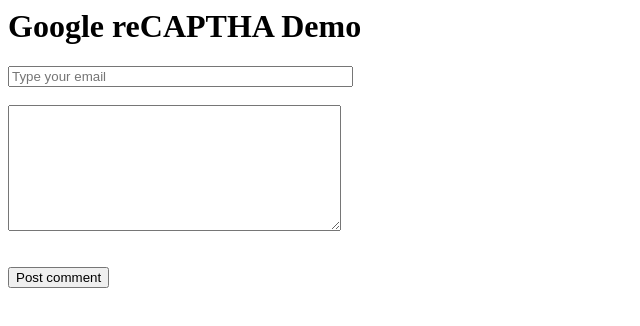
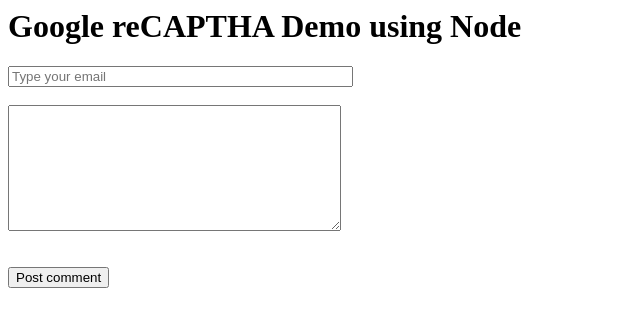
Before and after one commit to vaishnaviallampallewar/nodejs, a website: page index.html in a window 1280 px wide. Shown: the whole page, without its empty margins (0-640 px from the left). Drawn offline with nearby package versions, Linux system fonts and the light colour scheme; some packages are replaced by stand-ins of ours; a script that the page names is missing.

Commit message:
demo update

```diff
--- a/index.html
+++ b/index.html
@@ -4,7 +4,7 @@
     <script src='https://www.google.com/recaptcha/api.js'></script>
   </head>
   <body>
-    <h1>Google reCAPTHA Demo</h1>
+    <h1>Google reCAPTHA Demo using Node</h1>
     <form id="comment_form" action='/submit' method="post">
       <input type="email" placeholder="Type your email" size="40"><br><br>
       <textarea name="comment" rows="8" cols="39"></textarea><br><br>
```
